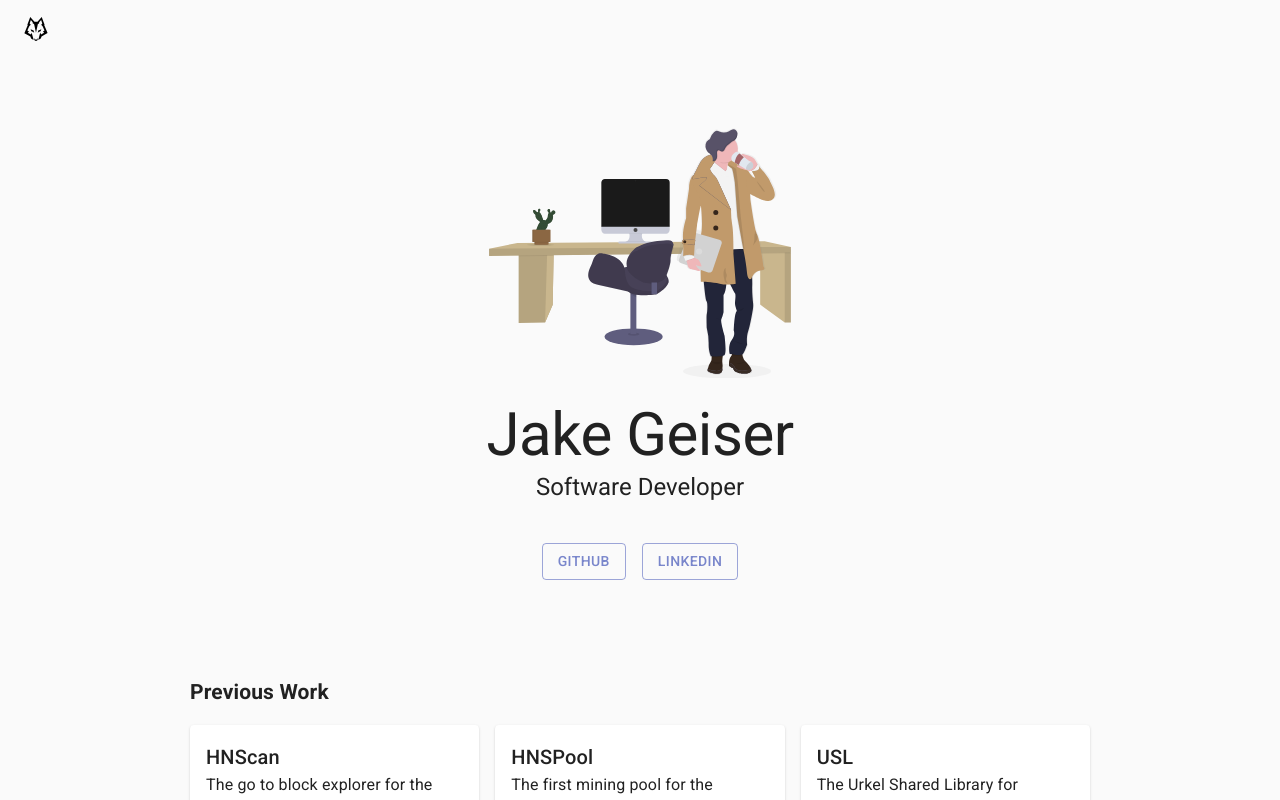
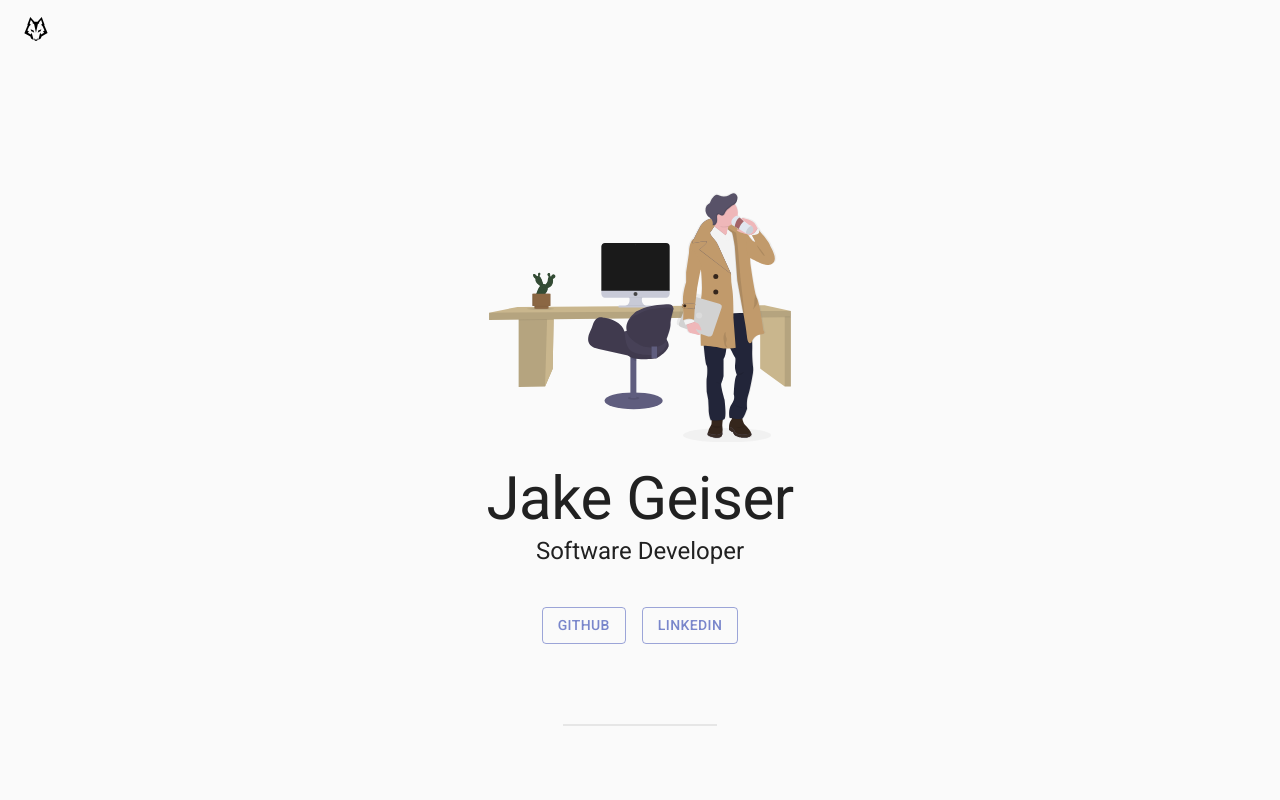
Before and after one commit to JGeiser9/jakegeiser.com, a React (Create React App) app: page / in a window 1280 px wide. Shown: the top 800 px of the page. Built offline with nearby package versions, Linux system fonts and the light colour scheme.

Commit message:
add divider after hero info

```diff
--- a/src/components/sections/Hero.js
+++ b/src/components/sections/Hero.js
@@ -1,5 +1,12 @@
 import React from "react";
-import { Box, Button, Container, Link, Typography } from "@material-ui/core";
+import {
+  Box,
+  Button,
+  Container,
+  Link,
+  Typography,
+  Divider,
+} from "@material-ui/core";
 import { withStyles, useTheme } from "@material-ui/core/styles";
 
 // Hooks
@@ -10,9 +17,11 @@ import { Developer } from "components/svg";
 
 // TODO: move styles into a shared/theme folder
 const styles = (theme) => ({
+  container: {
+    padding: theme.spacing(8, 0, 10, 0),
+  },
   heroBox: {
-    paddingTop: theme.spacing(8),
-    paddingBottom: theme.spacing(10),
+    padding: theme.spacing(8, 0, 10, 0),
   },
   heroImage: {
     [theme.breakpoints.down("sm")]: {
@@ -36,6 +45,14 @@ const styles = (theme) => ({
       color: theme.palette.primary.dark,
     },
   },
+  divider: {
+    maxWidth: "25%",
+    margin: "0 auto",
+    height: "2px",
+    [theme.breakpoints.up("sm")]: {
+      maxWidth: "12%",
+    },
+  },
 });
 
 const Hero = withStyles(styles)(({ classes }) => {
@@ -43,7 +60,7 @@ const Hero = withStyles(styles)(({ classes }) => {
   const windowSize = useWindowSize();
 
   return (
-    <Container>
+    <Container className={classes.container}>
       <Box
         display="flex"
         flexDirection="column"
@@ -100,6 +117,7 @@ const Hero = withStyles(styles)(({ classes }) => {
           </Button>
         </Box>
       </Box>
+      <Divider light={true} variant="middle" className={classes.divider} />
     </Container>
   );
 });
```
